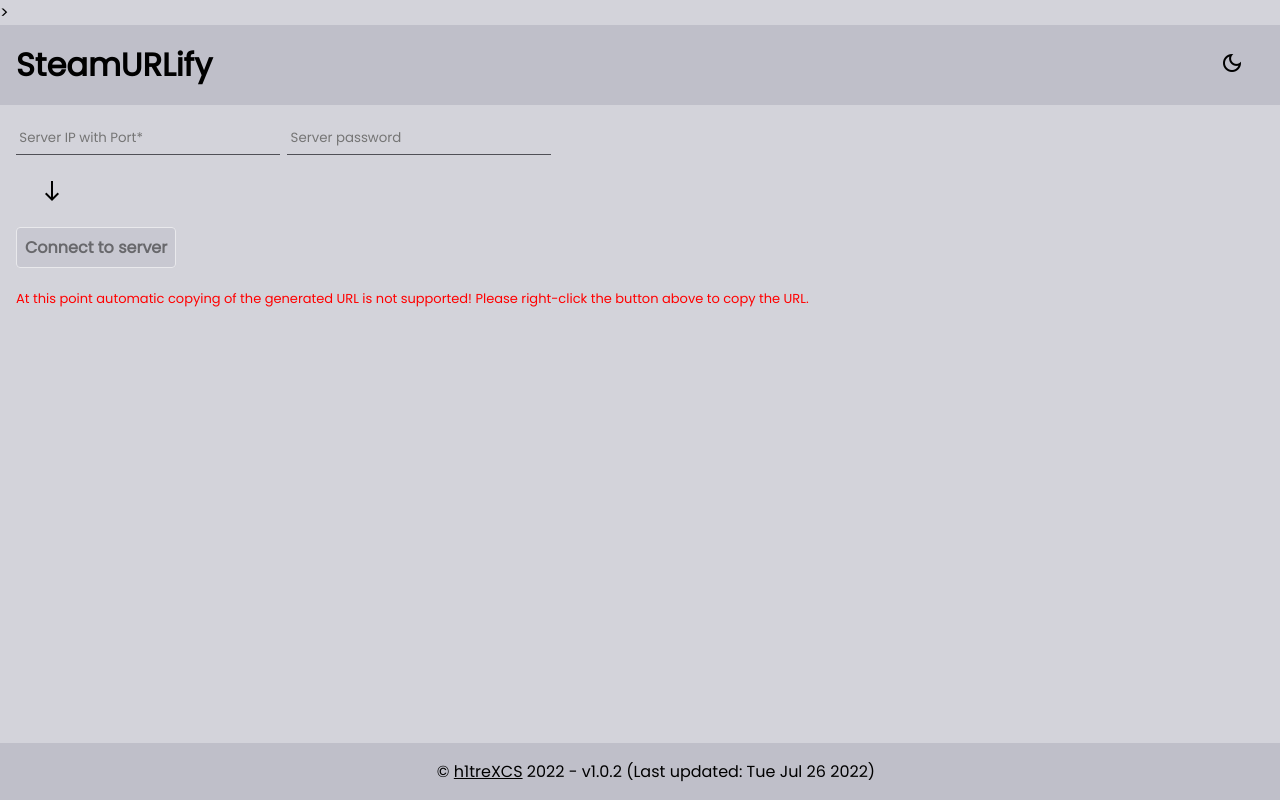
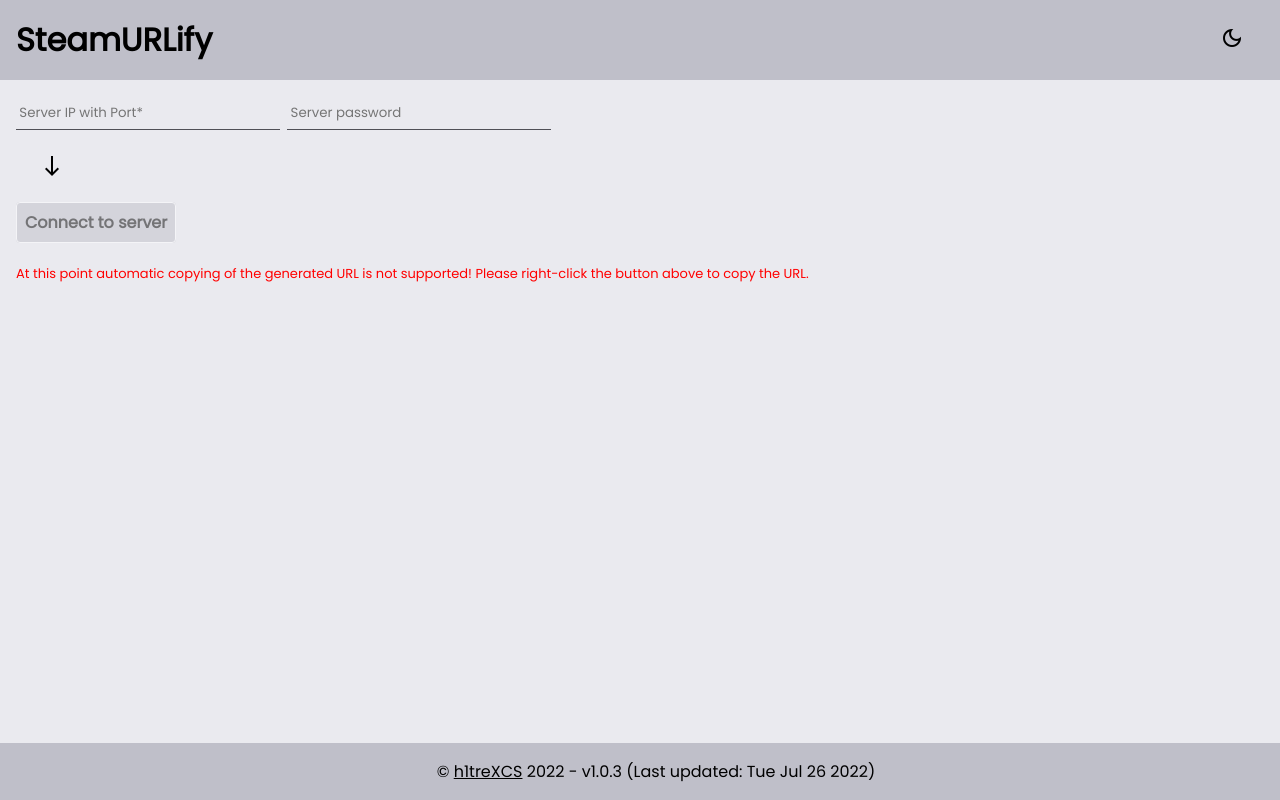
Before and after one commit to h1treX/h1treX.github.io, a website: page steamurlify/index.html in a window 1280 px wide. Both pictures are taken after a click on the element "light_mode". Drawn offline with nearby package versions, Linux system fonts and the light colour scheme.

Commit message:
removed > at the top of the page, light theme background adjustment

```diff
--- a/global/css/theme.css
+++ b/global/css/theme.css
@@ -10,7 +10,7 @@
 }
 
 .light-theme {
-  --background: #d3d3da;
+  --background: #eaeaef;
   --highlighted-area-background: #bfbfc9;
   --highlight-dark: #93939d;
   --highlight-light: #505056;
--- a/steamurlify/css/styles.css
+++ b/steamurlify/css/styles.css
@@ -1,4 +1,4 @@
-@import "../../global/css/colors.css";
+@import "../../global/css/theme.css";
 
 .icon-divider {
     margin: 1em;
--- a/steamurlify/index.html
+++ b/steamurlify/index.html
@@ -14,8 +14,7 @@
     <link rel="stylesheet" href="../global/css/button.css">
     <link rel="stylesheet" href="../global/css/input.css">
     <link rel="stylesheet" href="css/styles.css">
-    <link rel="manifest" href="manifest.json">
-    >
+    <!--    <link rel="manifest" href="manifest.json">-->
 </head>
 <body>
 <header>
--- a/steamurlify/js/script.js
+++ b/steamurlify/js/script.js
@@ -1,6 +1,6 @@
 const options = {
   creatorTwitter: "h1treXCS", versionInfo: {
-    number: "1.0.2", lastUpdated: new Date("Tue Jul 26 2022"),
+    number: "1.0.3", lastUpdated: new Date("Tue Jul 26 2022"),
   },
 }
 let steamUrl;
--- a/steamurlify/package.json
+++ b/steamurlify/package.json
@@ -1,6 +1,6 @@
 {
   "name": "steamurlify",
-  "version": "1.0.1",
+  "version": "1.0.3",
   "dependencies": {
   }
 }
```
